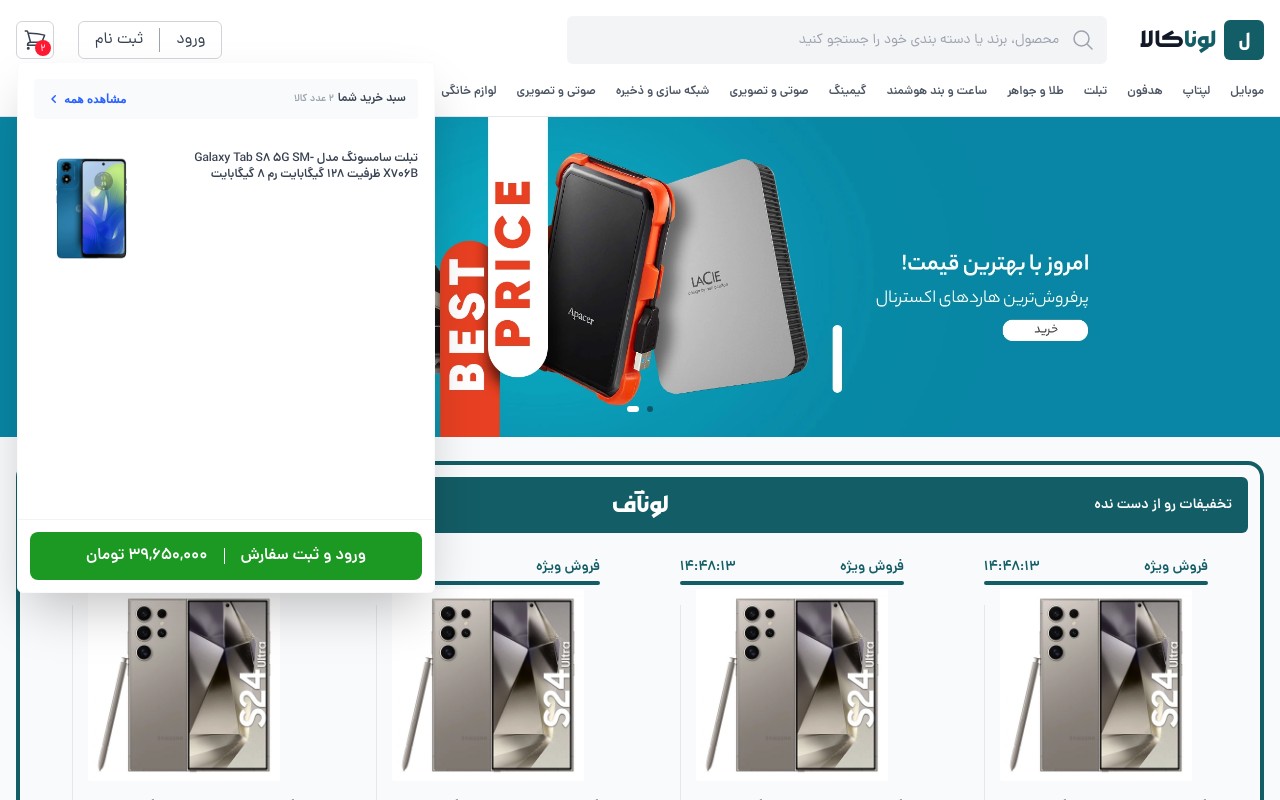
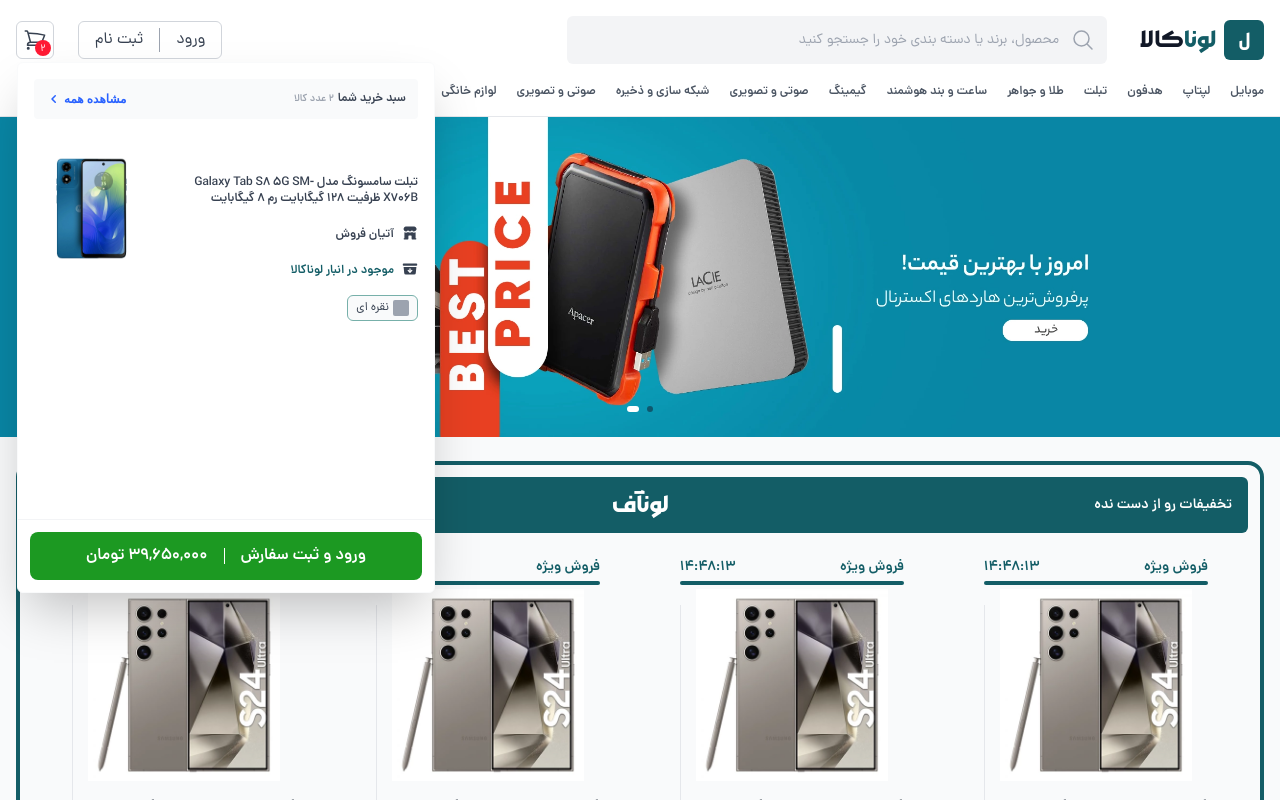
Before and after one commit to rezaeiar/lunakala, a Next.js app: page / in a window 1280 px wide. Shown: the top 800 px of the page. Built offline with nearby package versions, Linux system fonts and the light colour scheme.

Commit message:
feat: Continue to develop the shopping cart component

```diff
--- a/app/_components/modules/Cart/Cart.tsx
+++ b/app/_components/modules/Cart/Cart.tsx
@@ -28,10 +28,34 @@
             <div className="h-96 flex flex-col mx-4">
                 <div className="py-4 flex flex-col">
                     <div className="flex justify-between gap-8">
-                        <div className="">
+                        <div className="pt-6 flex flex-col gap-4">
                             <h1 className='text-gray-700 font-dana text-xs font-semibold'>
                                 تبلت سامسونگ مدل Galaxy Tab S8 5G SM-X706B ظرفیت 128 گیگابایت رم 8 گیگابایت
                             </h1>
+                            <div className="flex items-center gap-2 text-gray-700 font-dana text-xs font-semibold">
+                                <svg xmlns="http://www.w3.org/2000/svg" viewBox="0 0 20 20" fill="currentColor" className="size-4">
+                                    <path d="M2.879 7.121A3 3 0 0 0 7.5 6.66a2.997 2.997 0 0 0 2.5 1.34 2.997 2.997 0 0 0 2.5-1.34 3 3 0 1 0 4.622-3.78l-.293-.293A2 2 0 0 0 15.415 2H4.585a2 2 0 0 0-1.414.586l-.292.292a3 3 0 0 0 0 4.243ZM3 9.032a4.507 4.507 0 0 0 4.5-.29A4.48 4.48 0 0 0 10 9.5a4.48 4.48 0 0 0 2.5-.758 4.507 4.507 0 0 0 4.5.29V16.5h.25a.75.75 0 0 1 0 1.5h-4.5a.75.75 0 0 1-.75-.75v-3.5a.75.75 0 0 0-.75-.75h-2.5a.75.75 0 0 0-.75.75v3.5a.75.75 0 0 1-.75.75h-4.5a.75.75 0 0 1 0-1.5H3V9.032Z" />
+                                </svg>
+                                <span className='pt-1'>
+                                    آتیان فروش
+                                </span>
+                            </div>
+                            <div className="flex items-center gap-2 text-gray-700 font-dana text-xs font-semibold">
+                                <svg xmlns="http://www.w3.org/2000/svg" viewBox="0 0 20 20" fill="currentColor" className="size-4">
+                                    <path fillRule="evenodd" d="M2 3a1 1 0 0 0-1 1v1a1 1 0 0 0 1 1h16a1 1 0 0 0 1-1V4a1 1 0 0 0-1-1H2Zm0 4.5h16l-.811 7.71a2 2 0 0 1-1.99 1.79H4.802a2 2 0 0 1-1.99-1.79L2 7.5ZM10 9a.75.75 0 0 1 .75.75v2.546l.943-1.048a.75.75 0 1 1 1.114 1.004l-2.25 2.5a.75.75 0 0 1-1.114 0l-2.25-2.5a.75.75 0 1 1 1.114-1.004l.943 1.048V9.75A.75.75 0 0 1 10 9Z" clipRule="evenodd" />
+                                </svg>
+                                <span className='pt-1 text-secondary'>
+                                    موجود در انبار لوناکالا
+                                </span>
+                            </div>
+                            <div className="flex">
+                                <div className="px-2 py-1 bg-gray-50 border border-tertiary rounded-md text-xs flex items-center gap-1 font-dana text-gray-700">
+                                    <div className="h-4 w-4 bg-gray-400 rounded-sm"></div>
+                                    <span>
+                                    نقره ای
+                                    </span>
+                                </div>
+                            </div>
                         </div>
                         <div className="w-52">
                             <Image
```
